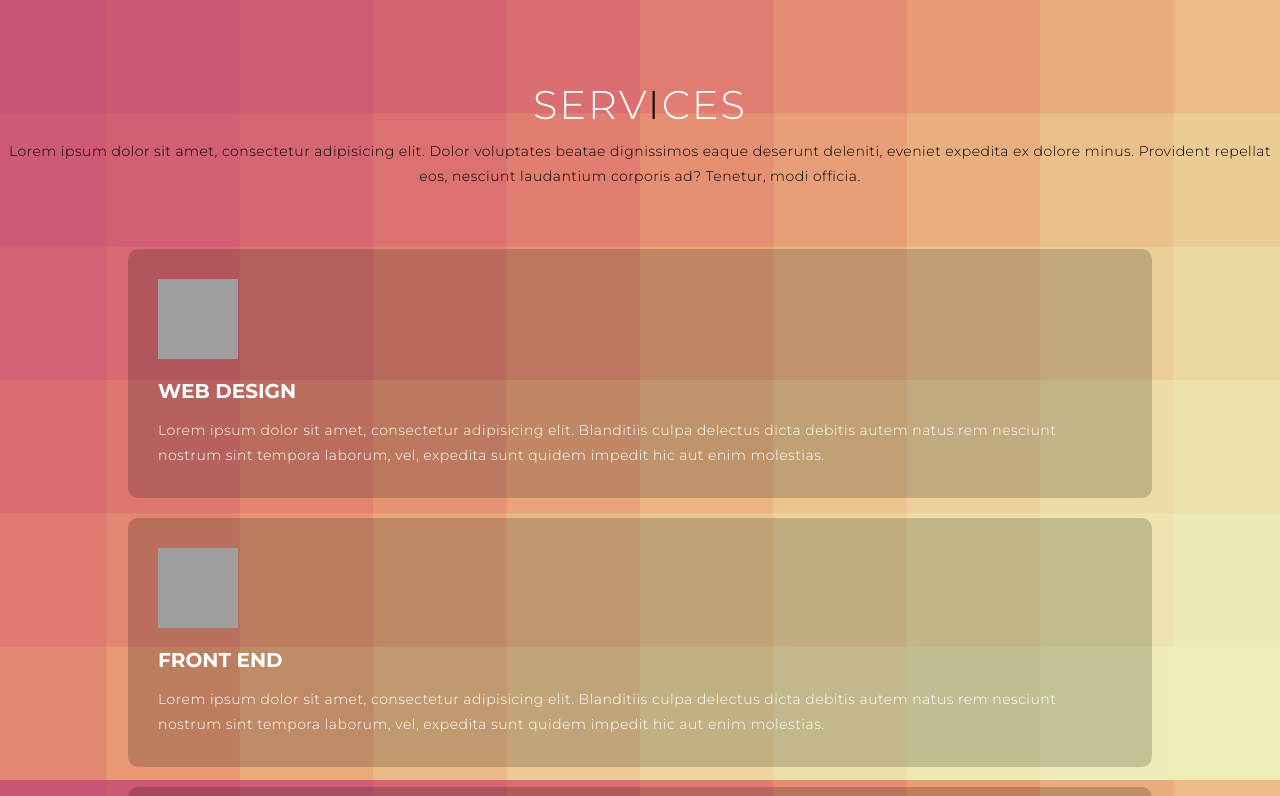
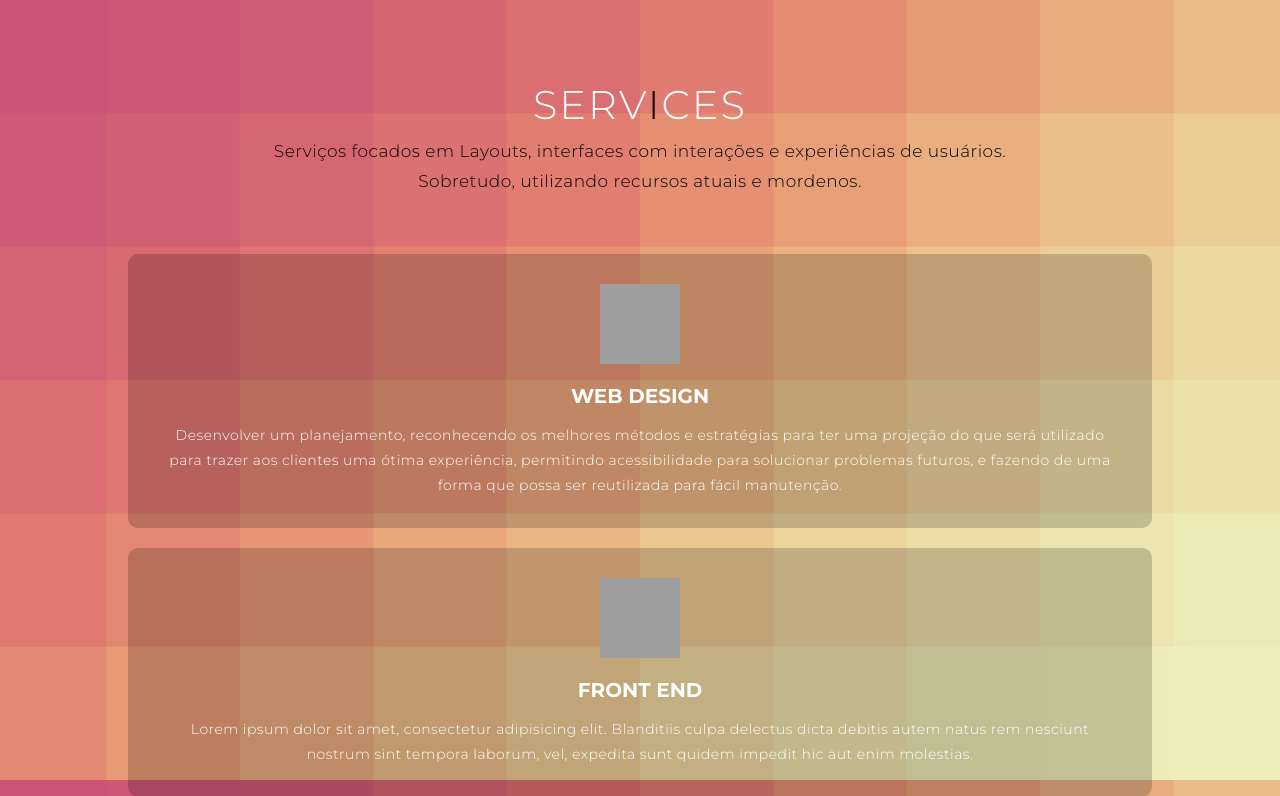
Before and after one commit to InterFBS/OnePage, a plain HTML site: page index.html in a window 1280 px wide. Shown: the part 820-1616 px from the top of the page. Drawn offline with Linux system fonts and the light colour scheme; grey boxes are pictures that could not be loaded.

Commit message:
Modificando alguns textos de serviços e projects

```diff
--- a/index.html
+++ b/index.html
@@ -26,19 +26,18 @@
         <div class="services container">
             <div class="service-top">
                 <h1 class="section-title">Serv<span>i</span>ces</h1>
-                <p>Lorem ipsum dolor sit amet, consectetur adipisicing elit. Dolor voluptates beatae dignissimos eaque
-                    deserunt deleniti, eveniet expedita ex dolore minus. Provident repellat eos, nesciunt laudantium
-                    corporis ad? Tenetur, modi officia.</p>
-            </div>
+                <p>Serviços focados em Layouts, interfaces com interações e experiências de usuários.
+                </p>
+                <p>Sobretudo, utilizando recursos atuais e mordenos.
+                </p>
+                </div>
             <div class="service-bottom">
                 <div class="service-item">
                     <div class="icon"><img
                             src="https://img.icons8.com/external-others-zufarizal-robiyanto/64/000000/external-config-mutuline-technology-others-zufarizal-robiyanto.png" />
                     </div>
                     <h2>Web Design</h2>
-                    <p>Lorem ipsum dolor sit amet, consectetur adipisicing elit. Blanditiis culpa delectus dicta debitis
-                        autem natus rem nesciunt nostrum sint tempora laborum, vel, expedita sunt quidem impedit hic aut
-                        enim molestias.</p>
+                    <p>Desenvolver um planejamento, reconhecendo os melhores métodos e estratégias para ter uma projeção do que será utilizado para trazer aos clientes uma ótima experiência, permitindo acessibilidade para solucionar problemas futuros, e fazendo de uma forma que possa ser reutilizada para fácil manutenção.</p>
                 </div>
                 <div class="service-item">
                     <div class="icon"><img
@@ -85,7 +84,7 @@
                         <a href="https://interfbs.github.io/Rocket-Coffee/" target="_blank">
                             <h2>Acesse o site</h2>
                         </a>
-                        <p>Rocket-Coffee é um site estilo Landing Page, desenvolvido com HTML, CSS e Javascript. Ao criar o site, quis mostrar meus conhecimentos em Design e programação. E pensando na responsividade, deixando assim o layout e o código mais limpo.
+                        <p>Rocket-Coffee é um site estilo Landing Page, desenvolvido com HTML, CSS e Javascript. Ao criar o site, quis mostrar meus conhecimentos em Design e programação. Pensando na responsividade, deixando assim o layout e o código mais limpo.
                         </p>
                     </div>
                     <div class="project-img">
--- a/style.css
+++ b/style.css
@@ -130,7 +130,7 @@ p {
 
 #services .service-top p {
   color: black;
-  font-size: 1.4rem;
+  font-size: 1.7rem;
   margin-top: 5px;
   line-height: 2.5rem;
   font-weight: 300;
@@ -146,7 +146,6 @@ p {
 #services .service-item {
   flex-basis: 80%;
   display: flex;
-  align-items: flex-start;
   justify-content: center;
   flex-direction: column;
   padding: 30px;
@@ -173,6 +172,7 @@ p {
 #services .service-bottom .icon {
   height: 80px;
   width: 80px;
+  margin: 0 auto;
   margin-bottom: 20px;
 }
 #services .service-item h2 {
@@ -183,7 +183,7 @@ p {
 }
 #services .service-item p {
   color: white;
-  text-align: left;
+  text-align: center;
 }
 
 /* End Services Section */
@@ -279,10 +279,12 @@ p {
 #about .col-right{
   width: 100%;
 }
-
+#about .col-right p{
+  font-size: 1.7rem;
+}
 #about .col-right h2{
   padding: 20px;
-  font-size: 1.8rem;
+  font-size: 2.8rem;
   font-weight: 500;
   letter-spacing: 1.2rem;
 }
```
